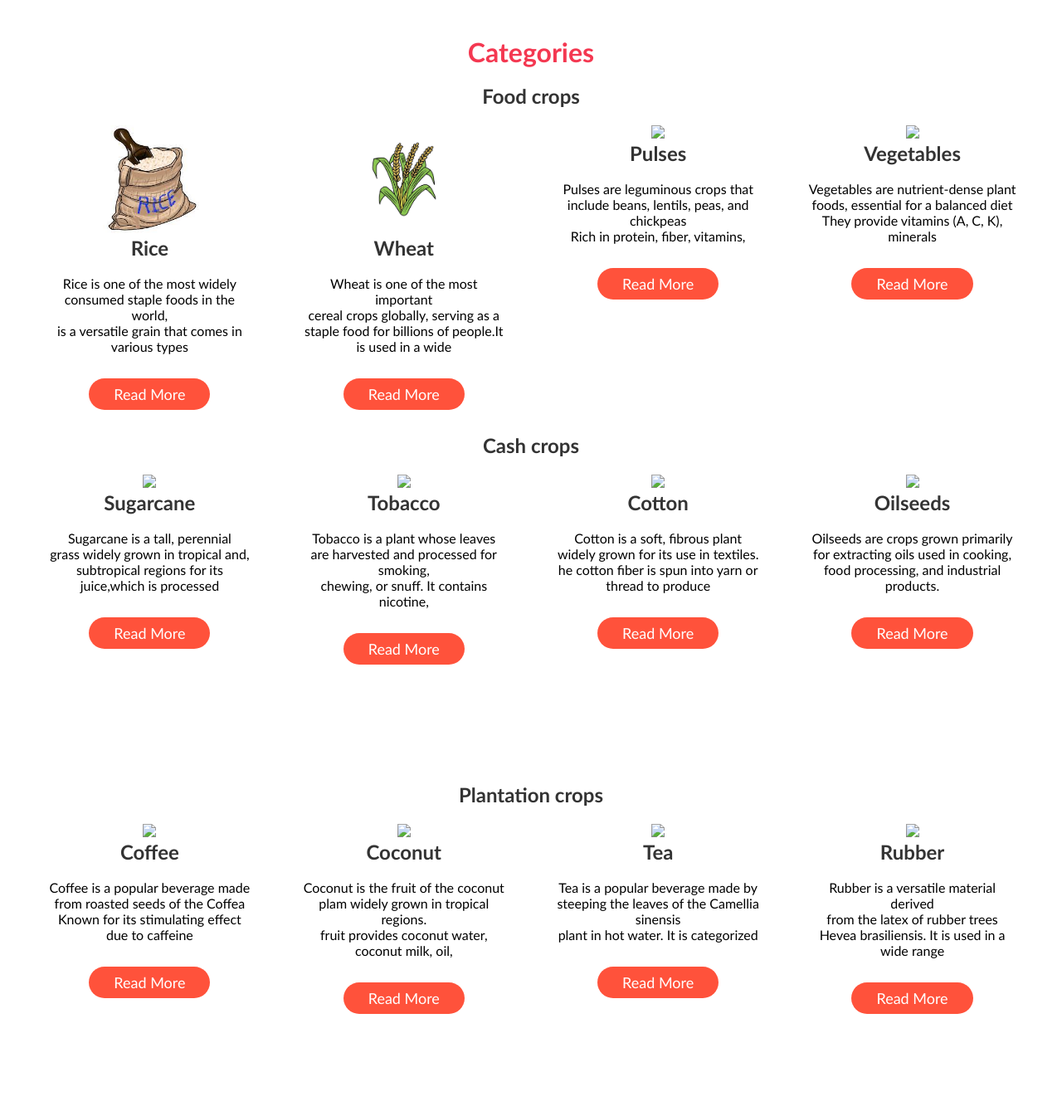
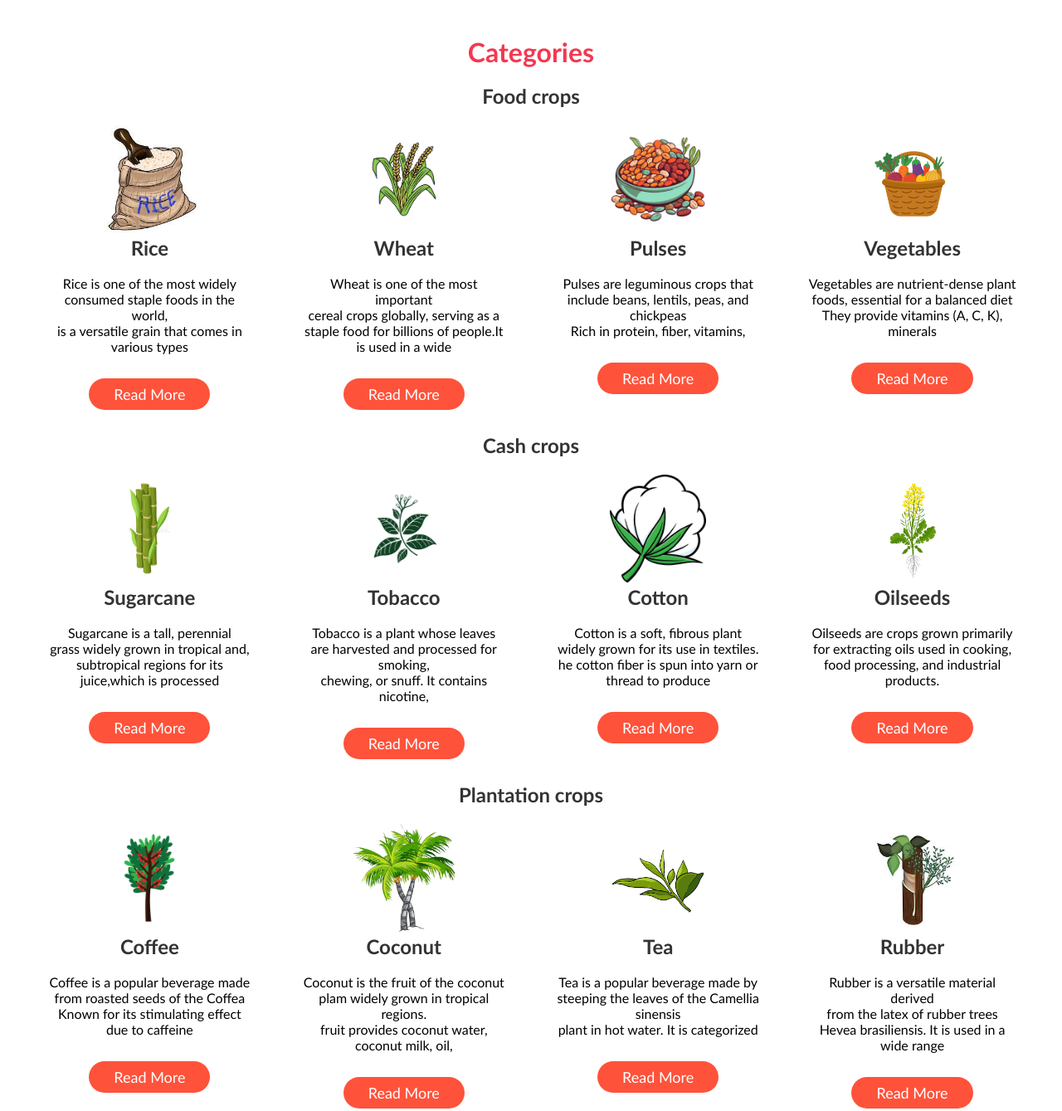
Before and after one commit to NihalDhadse/crop-manager, a plain HTML site: page index.html in a window 1280 px wide. Shown: the part 750-2089 px from the top of the page at 83% size. Drawn offline with nearby package versions, Linux system fonts and the light colour scheme; files whose address does not match are found by name.

Commit message:
Updated index.html

```diff
--- a/index.html
+++ b/index.html
@@ -76,7 +76,7 @@
 
    </div>
    <div class="card-1">
-    <img src="images/pulse.jpg" height="130px" width="auto">
+    <img src="pulse.jpg" height="130px" width="auto">
 
         <h2>Pulses</h2><br>
         <p>Pulses are leguminous crops that <br>include beans, lentils, peas, and chickpeas<br> Rich in protein, fiber, vitamins,</p> <br>
@@ -84,7 +84,7 @@
 
    </div>
    <div class="card-1">
-    <img src="images/vege.jpg" height="130px" width="auto">
+    <img src="vege.jpg" height="130px" width="auto">
 
         <h2>Vegetables</h2><br>
         <p>Vegetables are nutrient-dense plant<br>foods, essential for a balanced diet<br>They provide vitamins (A, C, K), minerals </p> <br>
@@ -99,7 +99,7 @@
 </div>
 <div class="deli">
    <div class="card-1">
-    <img src="images/sugarcane.webp" height="130px" width="auto">
+    <img src="sugarcane.webp" height="130px" width="auto">
 
         <h2>Sugarcane</h2><br>
         <p>Sugarcane is a tall, perennial<br>grass widely grown in tropical and,<br> subtropical regions for its juice,which is processed </p> <br>
@@ -107,7 +107,7 @@
 
    </div>
    <div class="card-1">
-    <img src="images/tobacco.jpg" height="130px" width="auto">
+    <img src="tobacco.jpg" height="130px" width="auto">
 
         <h2>Tobacco</h2><br>
         <p>Tobacco is a plant whose leaves<br>are harvested and processed for smoking,<br>chewing, or snuff. It contains nicotine, </p> <br>
@@ -115,7 +115,7 @@
 
    </div>
    <div class="card-1">
-    <img src="images/cotton2.jpg" height="130px" width="auto">
+    <img src="cotton2.jpg" height="130px" width="auto">
 
         <h2>Cotton</h2><br>
         <p>Cotton is a soft, fibrous plant<br>widely grown for its use in textiles.<br> he cotton fiber is spun into yarn or thread to produce</p> <br>
@@ -123,7 +123,7 @@
 
    </div>
    <div class="card-1">
-    <img src="images/oilseed2.webp" height="130px" width="auto">
+    <img src="oilseed2.webp" height="130px" width="auto">
 
         <h2>Oilseeds</h2><br>
         <p>Oilseeds are crops grown primarily<br>for extracting oils used in cooking,<br> food processing, and industrial products.</p> <br>
@@ -138,7 +138,7 @@
 </div>
 <div class="deli">
    <div class="card-1">
-    <img src="images/coffee2.webp" height="130px" width="auto">
+    <img src="coffee2.webp" height="130px" width="auto">
 
         <h2>Coffee</h2><br>
         <p>Coffee is a popular beverage made<br>from roasted seeds of the Coffea<br>Known for its stimulating effect due to caffeine </p> <br>
@@ -146,7 +146,7 @@
 
    </div>
    <div class="card-1">
-    <img src="images/coconut.webp" height="130px" width="auto">
+    <img src="coconut.webp" height="130px" width="auto">
 
         <h2>Coconut</h2><br>
         <p>Coconut is the fruit of the coconut<br> plam widely grown in tropical regions.<br>fruit provides coconut water, coconut milk, oil, </p> <br>
@@ -154,7 +154,7 @@
 
    </div>
    <div class="card-1">
-    <img src="images/tea2.png" height="130px" width="auto">
+    <img src="tea2.png" height="130px" width="auto">
 
         <h2>Tea</h2><br>
         <p>Tea is a popular beverage made by <br>steeping the leaves of the Camellia sinensis<br>plant in hot water. It is categorized</p> <br>
@@ -162,7 +162,7 @@
 
    </div>
    <div class="card-1">
-    <img src="images/rubber.jpg" height="130px" width="auto">
+    <img src="rubber.jpg" height="130px" width="auto">
 
         <h2>Rubber</h2><br>
         <p>Rubber is a versatile material derived<br>from the latex of rubber trees <br> Hevea brasiliensis. It is used in a wide range </p> <br>
@@ -225,7 +225,7 @@
 </div>
    <div class="deli">
 <div class="card-1">
-    <img src="images/farm1.png" height="100px" width="auto" style="border: 2px solid black ;border-radius: 50%;margin-top: 30px;">
+    <img src="farm1.png" height="100px" width="auto" style="border: 2px solid black ;border-radius: 50%;margin-top: 30px;">
 
         <h2>john smith</h2><br>
         <p>Lorem ipsum dolor sit amet con <br>sectetur adipisicing elit. Expedita,<br> illo  dicta? Deserunt et voluptatum .<br> nesciunt itaque dignissimos suscipit  </p> <br>
@@ -237,7 +237,7 @@
 
    </div>
    <div class="card-1">
-    <img src="images/farmm2.jpg" height="100px" width="auto" style="border: 2px solid black ;border-radius: 50%;margin-top: 30px;">
+    <img src="farmm2.jpg" height="100px" width="auto" style="border: 2px solid black ;border-radius: 50%;margin-top: 30px;">
 
         <h2>Sara jonson</h2><br>
         <p>Lorem ipsum dolor sit amet con <br>sectetur adipisicing elit. Expedita,<br> illo  dicta? Deserunt et voluptatum .<br> nesciunt itaque dignissimos suscipit  </p> <br>
@@ -249,7 +249,7 @@
 
    </div>
    <div class="card-1">
-    <img src="images/farm2.png" height="100px" width="auto" style="border: 2px solid black ;border-radius: 50%;margin-top: 30px;">
+    <img src="farm2.png" height="100px" width="auto" style="border: 2px solid black ;border-radius: 50%;margin-top: 30px;">
 
         <h2>Steve parker</h2><br>
         <p>Lorem ipsum dolor sit amet con <br>sectetur adipisicing elit. Expedita,<br> illo  dicta? Deserunt et voluptatum .<br> nesciunt itaque dignissimos suscipit  </p> <br>
@@ -261,7 +261,7 @@
 
    </div>
    <div class="card-1">
-    <img src="images/farm4.png" height="100px" width="auto" style="border: 2px solid black ;border-radius: 50%;margin-top: 30px;">
+    <img src="farm4.png" height="100px" width="auto" style="border: 2px solid black ;border-radius: 50%;margin-top: 30px;">
 
         <h2>Stark walker</h2><br>
         <p>Lorem ipsum dolor sit amet con <br>sectetur adipisicing elit. Expedita,<br> illo  dicta? Deserunt et voluptatum .<br> nesciunt itaque dignissimos suscipit </p> <br>
@@ -283,7 +283,7 @@
 <div class="if">
 
 <div class="imm1">
-    <img src="images/img1n.jpg" height="300px">
+    <img src="img1n.jpg" height="300px">
 </div>
 <div class="books" style="padding-left: 50px;">
 
@@ -294,7 +294,7 @@
 
 </div>
 <div class="imm2">
-    <img src="images/img2.webp" height="300px" width="450px">
+    <img src="img2.webp" height="300px" width="450px">
 </div>
 </div>
 
```
